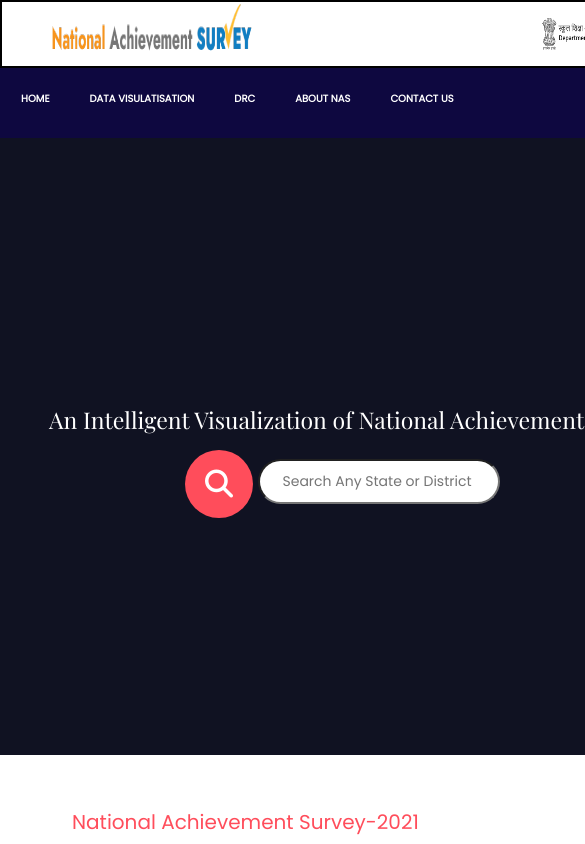
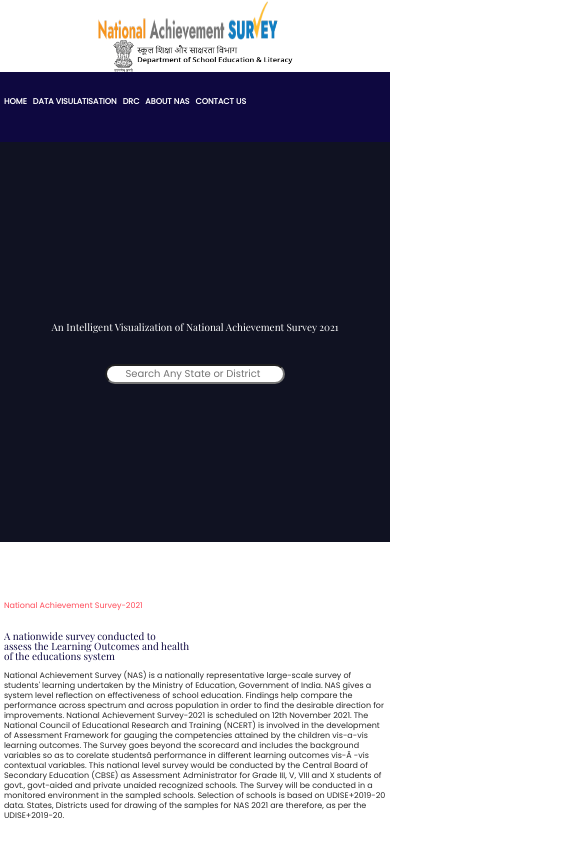
Before and after one commit to abhishekchauhan00/pranjal, a plain HTML site: page index.html in a window 390 px wide. Shown: the top 844 px of the page, 585 px wide, since content can reach past the window. Drawn offline with nearby package versions, Linux system fonts and the light colour scheme; a web font is replaced by a local one.

Commit message:
Add files via upload

```diff
--- /dev/null
+++ b/CSS/mobile.css
@@ -0,0 +1,88 @@
+
+header{
+    display: flex;
+    flex-direction: column;
+    justify-content:left;
+    align-items: center;
+}
+.left img {
+
+    /* margin-top: ; */
+    /* margin-left: 10px; */
+    width: 180px;
+    height: 40px;
+    margin:0px;
+    padding:0px;
+
+}
+.right img {
+    width: 180px;
+    height: 32px;
+    margin:0px;
+    padding:0px;
+    /* margin: 16px 90px; */
+}
+.h-container h1 {
+    font: normal normal normal 12px/19px 'Playfair Display';
+
+}
+.nav-list a {
+    font: normal normal 600 8px/40px Poppins;
+    letter-spacing: 0px;
+    color: #FFFFFF;
+    text-transform: uppercase;
+    opacity: 1;
+    text-decoration: none;
+    list-style: none;
+    padding:0px 3px;
+}
+    .btn {
+        display: none;
+    }
+    .h-container input {
+       font-size: 10px;
+        color: #BBBBBB;
+        /* margin-top: 20px; */
+        opacity: 1;
+        width: 180px;
+        height: 20px;
+        text-align: center;
+        border-radius: 60px;
+    }
+    #home{
+        height: 400px;
+    }
+    #survey{
+        height:500px;
+    }
+    .h-container h1 {
+        font: normal normal normal 10px 'Playfair Display';
+        letter-spacing: 0px;
+        color: #FFFFFF;
+        font-family: 'Playfair Display', serif;
+
+
+    }
+    .h-container i {
+       display: none;
+    }
+    .s-left h4 {
+        font: normal normal normal 8px/10px Poppins;
+        letter-spacing: 0px;
+        color: #FF4D5B;
+        opacity: 1;
+    }
+
+    .s-left h3 {
+        font: normal normal normal 10px/10px Playfair Display;
+        letter-spacing: 0px;
+        color: #0E0840;
+        opacity: 1;
+    }
+
+    .s-left p {
+        font: normal normal 300 8px/10px Poppins;
+        letter-spacing: 0px;
+        color: #2A2A2A;
+        opacity: 1;
+    }
--- a/CSS/phone.css
+++ b/CSS/phone.css
@@ -1,19 +1,14 @@
-body{
-    width:758px;
-    overflow-x: hidden;
-}
+
 
 header{
-    border:2px solid black;
+    /* border:2px solid black; */
+    /* width: 758px; */
 }
 .left img {
-
-
     margin-left: 50px;
     width: 200px;
     height: 49px;
     margin-top: 0px;
-
 }
 .right img {
     width: 124px;
@@ -22,12 +17,12 @@
 }
 
 .navbar{
-    width: 758px;
+    /* width: 758px; */
 }
 
 .nav-list a {
     font: normal normal 600 10px/20px Poppins;
-    padding:0px 20px;
+    padding:0px 10px;
 }
 .btn {
     width: 60px;
@@ -42,7 +37,7 @@
 
 
 #home{
-    width: 758px;
+    /* max-width: 758px; */
     display:flex;
     /* justify-content:flex-start; */
     align-items: center;
@@ -58,11 +53,11 @@
 
 }
 .h-container h1 {
-    font: normal normal normal 23px/19px 'Playfair Display';
+    font: normal normal normal 20px/19px 'Playfair Display';
 
 }
 .h-container input {
-    font: normal normal normal 16px/29px;
+    font: normal normal normal 10px/29px;
     font-family: 'Poppins', sans-serif;
     letter-spacing: 0px;
     color: #BBBBBB;
@@ -92,6 +87,10 @@
     align-items: center;
 
 }
+#about{
+    /* width: 758px; */
+}
+
 #about .h-primary {
    width:fit-content;
    font: normal normal bold 26px/43px Playfair Display;
@@ -99,7 +98,7 @@
 #survey{
     /* border:2px solid black; */
     height: 800px;
-    width:758px;
+    /* width:758px; */
 }
 .s-container{
     margin-top: 0px;
@@ -110,19 +109,20 @@
 }
 .s-left{
     width: 100%;
-    height: 80%;
+    height: 70%;
+    overflow: hidden;
     /* border:2px solid black; */
 }
 .s-left h4 {
-    font: normal normal normal 20px/19px Poppins;
+    font: normal normal normal 16px/19px Poppins;
 }
 
 .s-left h3 {
-    font: normal normal normal 28px/30px Playfair Display;
+    font: normal normal normal 20px/30px Playfair Display;
 }
 
 .s-left p {
-    font: normal normal 300 14px/24px Poppins;
+    font: normal normal 300 10px/24px Poppins;
 }
 .s-right{
     width:100%;
@@ -135,7 +135,7 @@
     grid-gap: 5rem;
 }
 .s-card h6 {
-    font: normal normal normal 14px/14px Manrope;
+    font: normal normal normal 10px/14px Manrope;
 
 }
 .num {
@@ -165,11 +165,21 @@
     font: normal normal bold 36px/23px Playfair Display;
 
 }
+ #logo-1 {
+    /* width: 758px; */
+}
+#logo-2 {
+     /* width: 758px */
+}
+
 .logo-1 img{
-    width: 500px;
+    width: 350px;
+    height: 40px;
+}
+#logo-2 img{
+    width: 300px;
     height: 50px;
 }
-.logo2 img{
-    width: 500px;
-    height: 60px;
+footer p{
+    font-size:1rem;
 }
--- a/CSS/style.css
+++ b/CSS/style.css
@@ -2,10 +2,6 @@
     box-sizing: border-box;
     padding: 0px;
     margin: 0px;
-}
-
-body {
-    width: 1920px;
 }
 
 /* ----HEADER---- */
@@ -13,30 +9,33 @@
 header {
     display: flex;
     background-color: #ffffff;
+    /* width: 1920px; */
 
 }
 
 .left {
     width: 50%;
+    /* border:2px solid red */
 }
 
 .left img {
 
-    margin-top: ;
+    /* margin-top: ; */
     margin-left: 110px;
-    width: 441px;
+    width: 380px;
     height: 49px;
     margin-top: 10px;
 
 }
 
 .right {
+    /* border:2px solid black; */
     width: 50%;
     text-align: right;
 }
 
 .right img {
-    width: 324px;
+    width: 300px;
     height: 62px;
     margin: 26px 50px;
 }
@@ -45,6 +44,7 @@
 
 .navbar {
     height: 70px;
+    /* width: 1920px; */
     background-color: #0E0840;
     opacity: 1;
     display: flex;
@@ -105,8 +105,8 @@
 
 #home {
     position: relative;
-    top: -20px;
-    width: 1920px;
+    /* width: 1920px; */
+    top:-20px;
     height: 617px;
     display: flex;
     align-items: center;
@@ -129,7 +129,7 @@
     border-radius: 50%;
     background-color: #FF4D5B;
     position: absolute;
-    top: 250px;
+    top: 310px;
     left: 10px;
     cursor: pointer;
 }
@@ -170,6 +170,7 @@
 
 #service {
     height: 500px;
+    /* width: 1920px; */
 }
 
 #survey {
@@ -177,13 +178,15 @@
     display: flex;
     justify-content: center;
     align-items: center;
+    /* border:2px solid red;/ */
 }
 
 .s-container {
+    /* border:2px solid gold;/ */
     display: flex;
     justify-content: center;
     align-items: center;
-    width: 81%;
+    width: 98%;
 }
 
 .s-left {
@@ -198,7 +201,7 @@
 }
 
 .s-left h3 {
-    font: normal normal normal 32px/43px Playfair Display;
+    font: normal normal normal 30px/43px Playfair Display;
     letter-spacing: 0px;
     color: #0E0840;
     opacity: 1;
@@ -221,7 +224,7 @@
 .s-card {
     display: grid;
     grid-template-columns: 1fr 1fr;
-    grid-gap: 10rem;
+    grid-gap: 6rem;
 }
 
 .s-card h6 {
@@ -237,7 +240,7 @@
 }
 
 .num {
-    font: normal normal bold 70px/24px Poppins;
+    font: normal normal bold 60px/24px Poppins;
     letter-spacing: 0px;
     color: #FF4D5B;
 }
@@ -246,6 +249,7 @@
 
 #about {
     height: 894px;
+    /* width: 1920px; */
     display: flex;
     flex-direction: column;
     justify-content: center;
@@ -268,22 +272,22 @@
 
 .a-card p {
     margin-top: 20px;
-    font: normal normal bold 36px/48px Playfair Display;
+    font: normal normal bold 30px/28px Playfair Display;
     letter-spacing: 0px;
     color: #0E0840;
     opacity: 1;
 }
 
 .a-card img {
-    width: 481px;
-    height: 481px;
+    width: 350px;
+    height: 350px;
 }
 
 .h-primary {
-    width: 724px;
-    height: 75px;
-    margin-bottom: 40px;
-    font: normal normal bold 56px/43px Playfair Display;
+    /* width: 724px; */
+    /* height: 75px; */
+    margin-bottom: 100px;
+    font: normal normal bold 40px/43px Playfair Display;
     letter-spacing: 0px;
     color: #0E0840;
     opacity: 1;
@@ -292,6 +296,7 @@
 /* -------LOGO AND FOOTER------- */
 
 #logo-1 {
+    /* width: 1920px; */
     height: 250px;
     display: flex;
     justify-content: center;
@@ -299,19 +304,24 @@
 }
 
 .logo-1 img {
-    width: 1542px;
-    height: 118px;
+    width: 1200px;
+    height:100px;
 }
 
 #logo-2 {
+
     height: 235px;
     display: flex;
     justify-content: center;
     align-items: center;
     background-color: #0E0840;
 }
+#logo-2 img{
+    width:600px;
+}
 
 footer {
+    /* width: 1920px; */
     border-top: 1px solid #101222;
     padding: 10px 0px;
     background-color: #090050;
--- a/index.html
+++ b/index.html
@@ -13,7 +13,8 @@
     <link
         href="https://fonts.googleapis.com/css2?family=Orelega+One&family=Playfair+Display&family=Poppins&display=swap"
         rel="stylesheet">
-    <link rel="stylesheet" href="/CSS/phone.css" media="screen and (max-width:758px)">
+   <link rel="stylesheet" href="/CSS/phone.css" media="screen and (max-width:1000px)">
+   <link rel="stylesheet" href="/CSS/mobile.css" media="screen and (max-width:770px)">
 </head>
 
 <body>
@@ -35,7 +36,7 @@
         <div class="n-left">
             <ol class="nav-list">
                 <li class="nav-item"><a href="">HOME</a> </li>
-                <li class="nav-item"><a href="2.html">DATA VISULATISATION</a></li>
+                <li class="nav-item"><a href="">DATA VISULATISATION</a></li>
                 <li class="nav-item"><a href="">DRC</a></li>
                 <li class="nav-item"><a href="">ABOUT NAS</a></li>
                 <li class="nav-item"><a href="">CONTACT US</a></li>
@@ -141,8 +142,8 @@
         </div>
     </section>
     <footer>
-        <div>THIS SITE IS DESIGNED, DEVELOPED, MAINTAINED AND HOSTED BY NATIONAL INFORMATICS CENTRE (NIC), MINISTRY OF
-            ELECTRONICS & INFORMATION TECHNOLOGY, GOVERNMENT OF INDIA.</div>
+    <p> THIS SITE IS DESIGNED, DEVELOPED, MAINTAINED AND HOSTED BY NATIONAL INFORMATICS CENTRE (NIC), MINISTRY OF
+            ELECTRONICS & INFORMATION TECHNOLOGY, GOVERNMENT OF INDIA.</p>
     </footer>
 
 
```
Also changed, not shown: style.css (line endings or trailing spaces).
